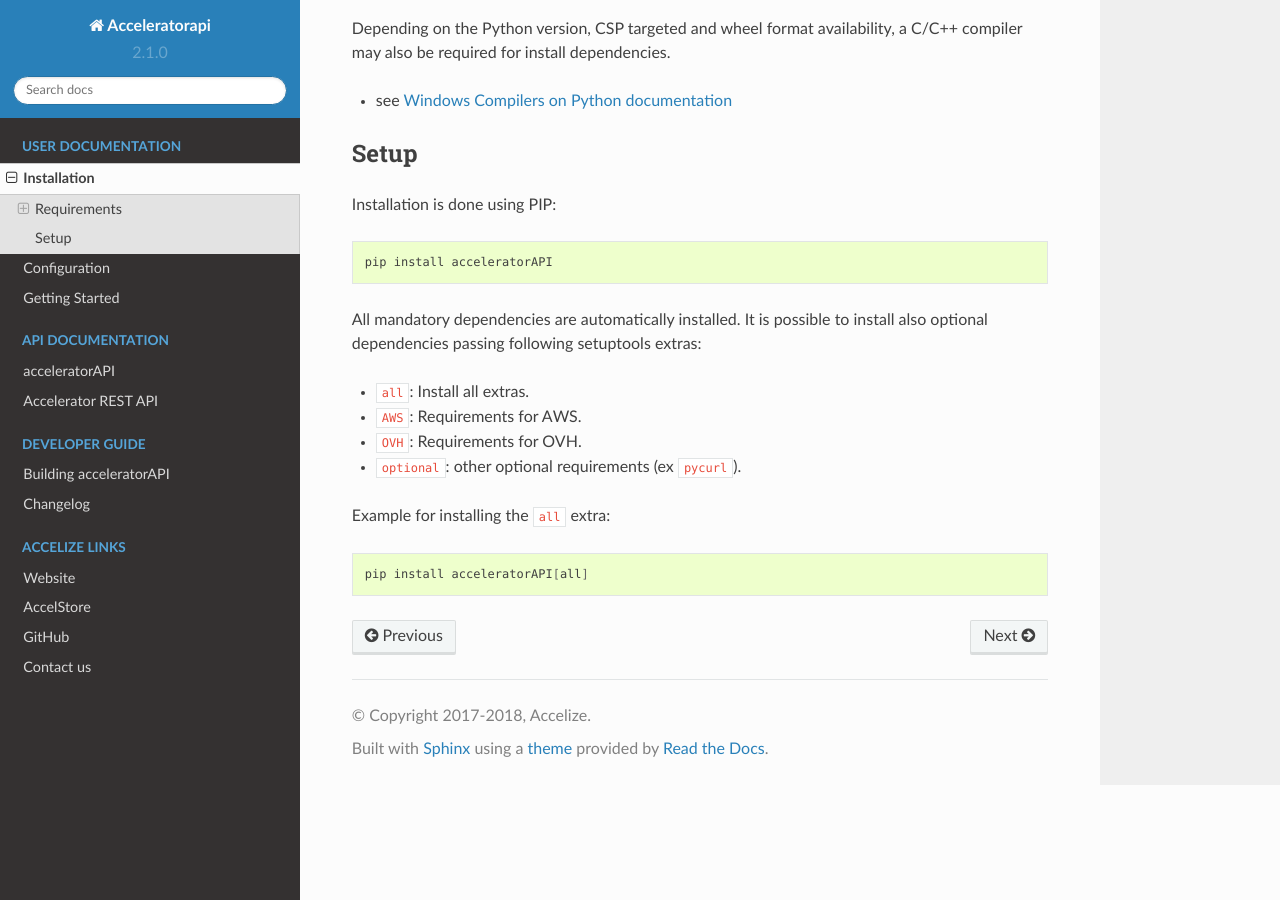
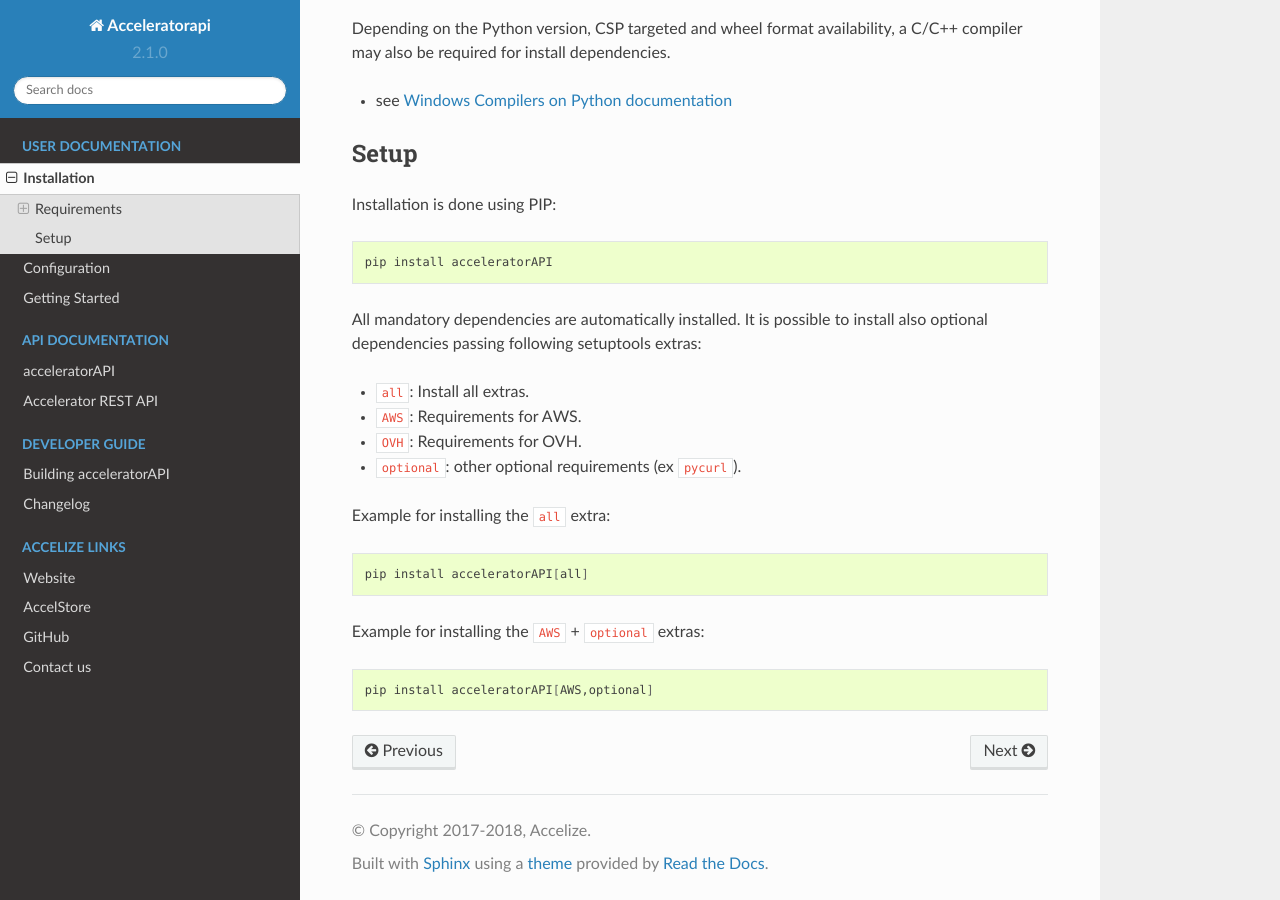
Before and after one commit to Accelize/apyfal, a Sphinx documentation site: the page built from docs/installation.md, in a window 1280 px wide and 900 px high, scrolled down 1439 px. Built offline with Sphinx 7.4.7 and the Read the Docs theme 2.0.0, drawn with Linux system fonts in a browser that asks for light colours; pages that are not in the unit, such as notebooks, are missing from menus.

Commit message:
Add more information on install extra.

````diff
--- a/docs/installation.md
+++ b/docs/installation.md
@@ -78,3 +78,8 @@ Example for installing the `all` extra:
 ```bash
 pip install acceleratorAPI[all]
 ```
+
+Example for installing the `AWS` + `optional` extras:
+```bash
+pip install acceleratorAPI[AWS,optional]
+```
````
